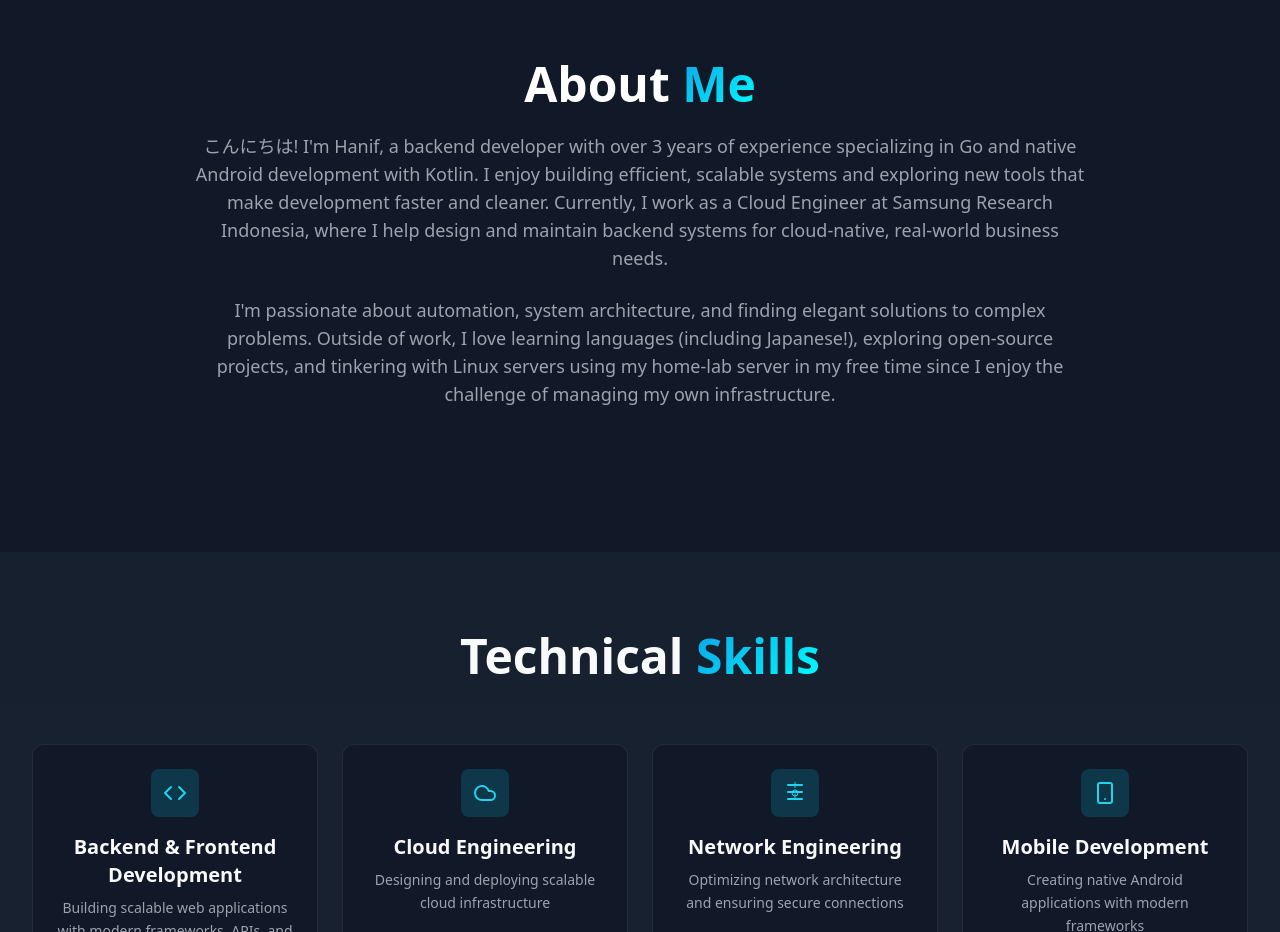
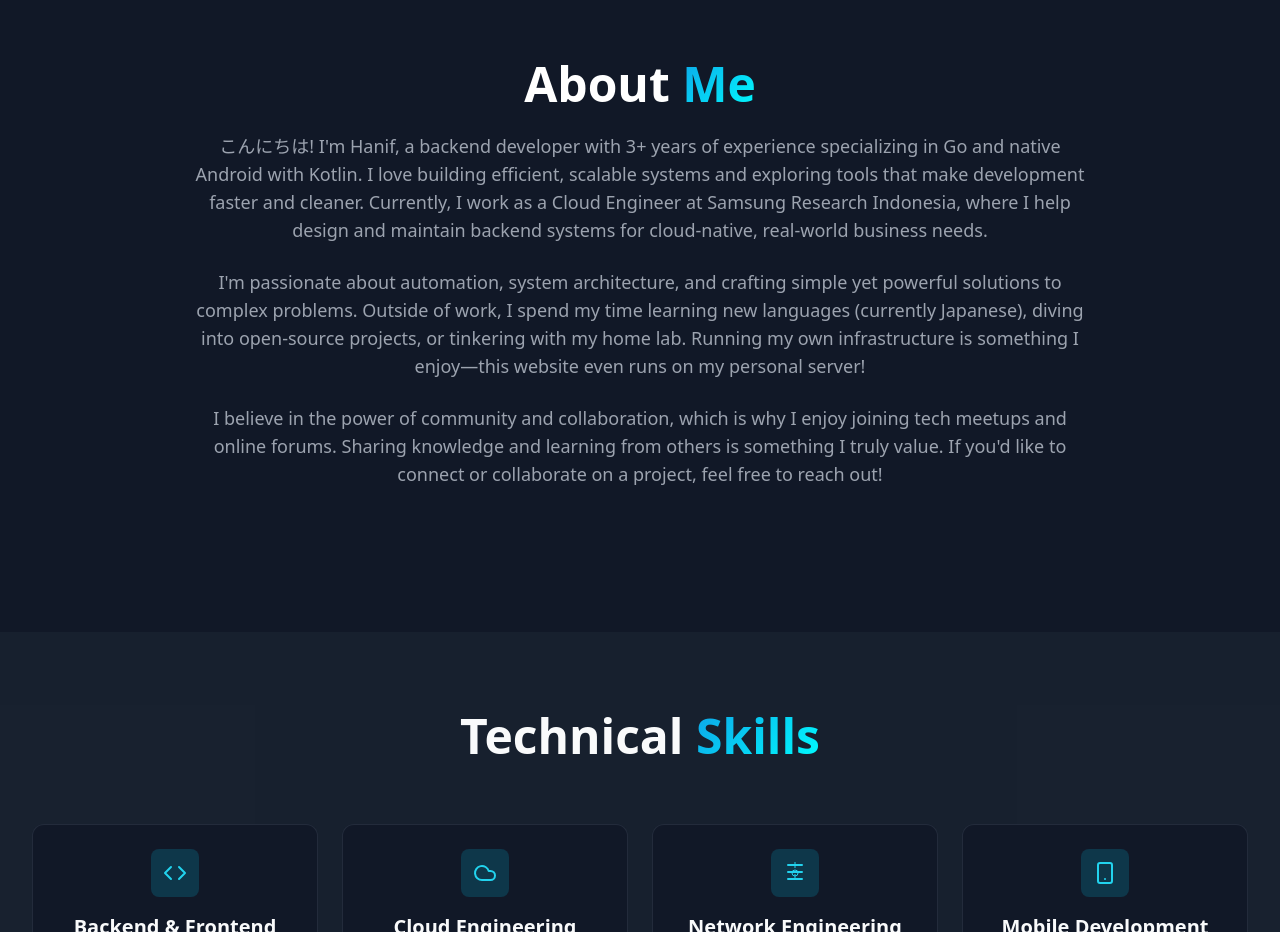
Before and after one commit to hnfnfl/personal-website, a Next.js app: page / in a window 1280 px wide. Shown: the part 820-1752 px from the top of the page. Built offline with nearby package versions, Linux system fonts and the light colour scheme.

Commit message:
fix: refine AboutSection content for clarity and conciseness

```diff
--- a/components/sections/AboutSection.tsx
+++ b/components/sections/AboutSection.tsx
@@ -17,15 +17,13 @@ export function AboutSection() {
           </h2>
           <div className="max-w-4xl mx-auto">
             <p className="text-lg subtext-theme mb-6">
-              こんにちは! I&apos;m Hanif, a backend developer with over 3 years of experience specializing in Go and native Android development with Kotlin.
-              I enjoy building efficient, scalable systems and exploring new tools that make development faster and cleaner.
-              Currently, I work as a Cloud Engineer at Samsung Research Indonesia, where I help design and maintain backend systems for cloud-native, real-world business needs.
+              こんにちは! I&apos;m Hanif, a backend developer with 3+ years of experience specializing in Go and native Android with Kotlin. I love building efficient, scalable systems and exploring tools that make development faster and cleaner. Currently, I work as a Cloud Engineer at Samsung Research Indonesia, where I help design and maintain backend systems for cloud-native, real-world business needs.
+            </p>
+            <p className="text-lg subtext-theme mb-6">
+              I'm passionate about automation, system architecture, and crafting simple yet powerful solutions to complex problems. Outside of work, I spend my time learning new languages (currently Japanese), diving into open-source projects, or tinkering with my home lab. Running my own infrastructure is something I enjoy—this website even runs on my personal server!
             </p>
             <p className="text-lg subtext-theme">
-              I&apos;m passionate about automation, system architecture, and finding elegant solutions
-              to complex problems. Outside of work, I love learning languages (including Japanese!),
-              exploring open-source projects, and tinkering with Linux servers using my home-lab server
-              in my free time since I enjoy the challenge of managing my own infrastructure.
+              I believe in the power of community and collaboration, which is why I enjoy joining tech meetups and online forums. Sharing knowledge and learning from others is something I truly value. If you&apos;d like to connect or collaborate on a project, feel free to reach out!
             </p>
           </div>
         </motion.div>
```
